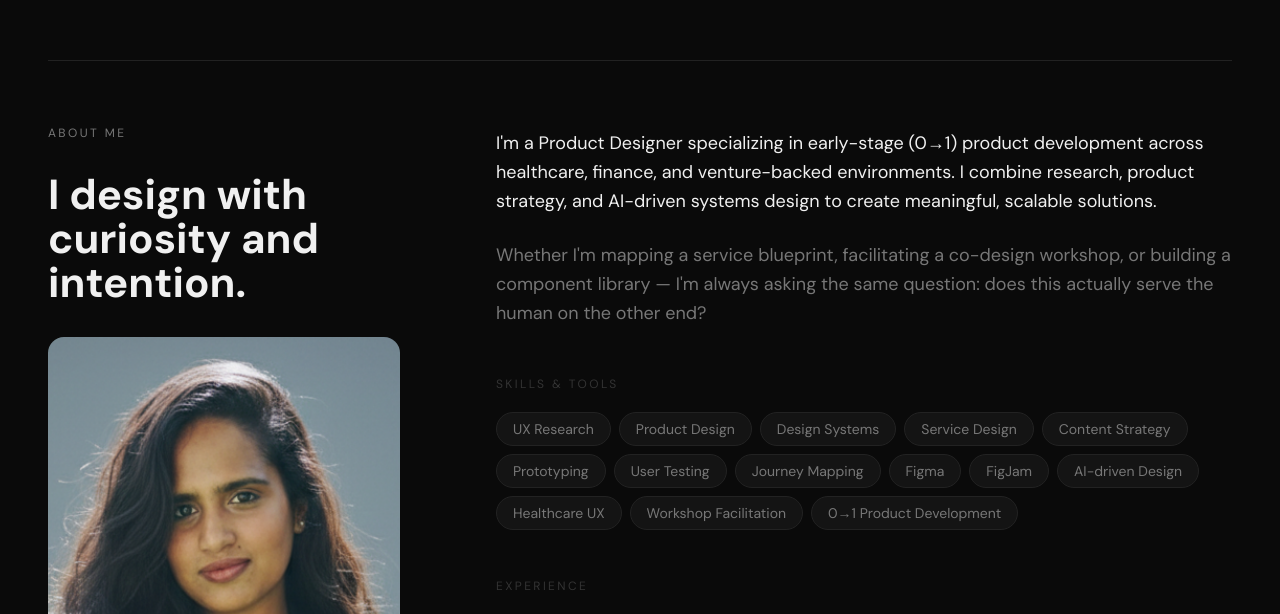
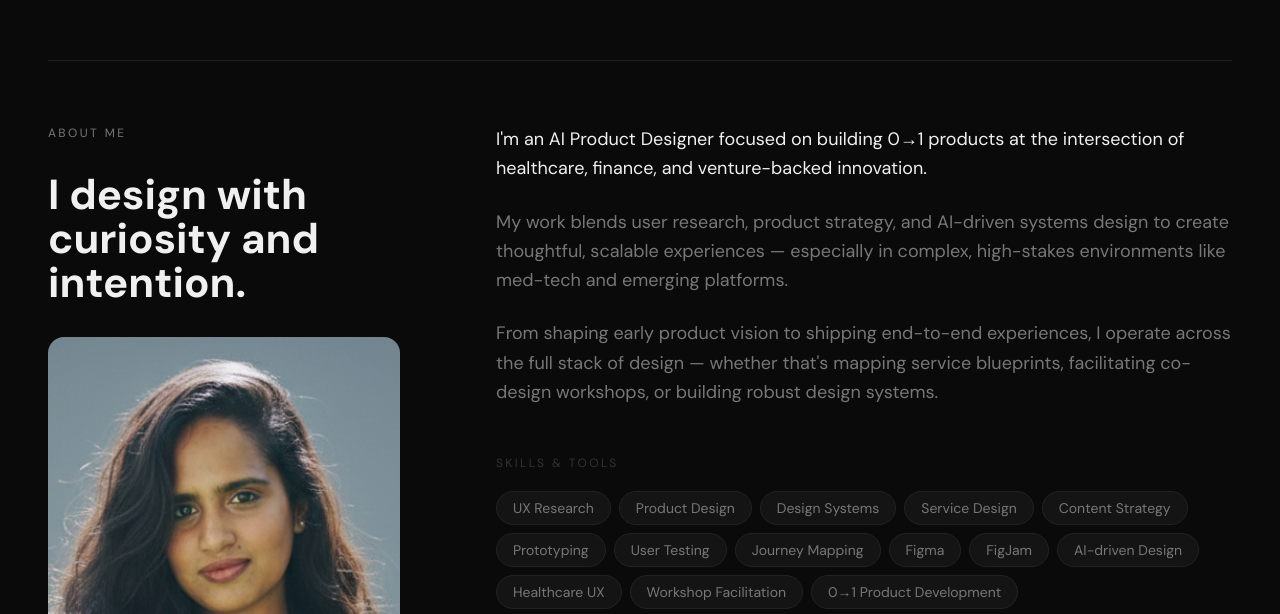
Before and after one commit to riajohndesign/Portfolio-Ria-, a React (Vite) app: page / in a window 1280 px wide. Shown: the part 2186-2800 px from the top of the page. Built offline with nearby package versions, Linux system fonts and the light colour scheme.

Commit message:
Update About Me bio copy

```diff
--- a/src/app/components/HomePage.tsx
+++ b/src/app/components/HomePage.tsx
@@ -714,17 +714,19 @@ export function HomePage() {
           {/* Right */}
           <div className="lg:col-span-8 lg:pl-8 flex flex-col justify-center">
             <p className="text-base md:text-lg leading-relaxed mb-6" style={{ color: "var(--fg)" }}>
-              I'm a Product Designer specializing in early-stage (0→1) product development across
-              healthcare, finance, and venture-backed environments. I combine research, product
-              strategy, and AI-driven systems design to create meaningful, scalable solutions.
+              I'm an AI Product Designer focused on building 0→1 products at the intersection of healthcare, finance, and venture-backed innovation.
+            </p>
+            <p
+              className="text-base md:text-lg leading-relaxed mb-6"
+              style={{ color: "var(--fg-2)" }}
+            >
+              My work blends user research, product strategy, and AI-driven systems design to create thoughtful, scalable experiences — especially in complex, high-stakes environments like med-tech and emerging platforms.
             </p>
             <p
               className="text-base md:text-lg leading-relaxed mb-12"
               style={{ color: "var(--fg-2)" }}
             >
-              Whether I'm mapping a service blueprint, facilitating a co-design workshop, or
-              building a component library — I'm always asking the same question: does this
-              actually serve the human on the other end?
+              From shaping early product vision to shipping end-to-end experiences, I operate across the full stack of design — whether that's mapping service blueprints, facilitating co-design workshops, or building robust design systems.
             </p>
 
             {/* Skills */}
```
